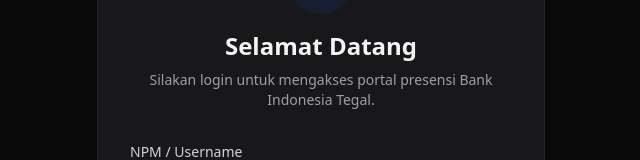
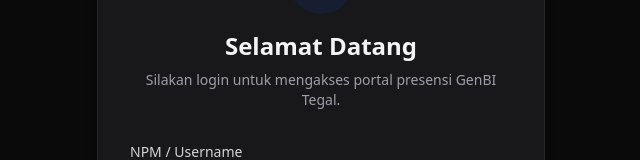
Before and after one commit to genbitegal-web/genbi-absen-ig, a React (Vite) app: page /login in a window 1280 px wide. Shown: the part 189-349 px from the top of the page, without its empty margins (319-959 px from the left). Built offline with nearby package versions, Linux system fonts and the light colour scheme.

Commit message:
fix(ui): update branding in login page description
Change "Bank Indonesia Tegal" to "GenBI Tegal" to accurately reflect the application's purpose.

```diff
--- a/src/pages/Login.tsx
+++ b/src/pages/Login.tsx
@@ -46,7 +46,7 @@ export function Login() {
           </div>
           <h2 className="text-2xl font-bold text-zinc-100">Selamat Datang</h2>
           <p className="text-sm text-zinc-400 mt-2">
-            Silakan login untuk mengakses portal presensi Bank Indonesia Tegal.
+            Silakan login untuk mengakses portal presensi GenBI Tegal.
           </p>
         </div>
 
```
